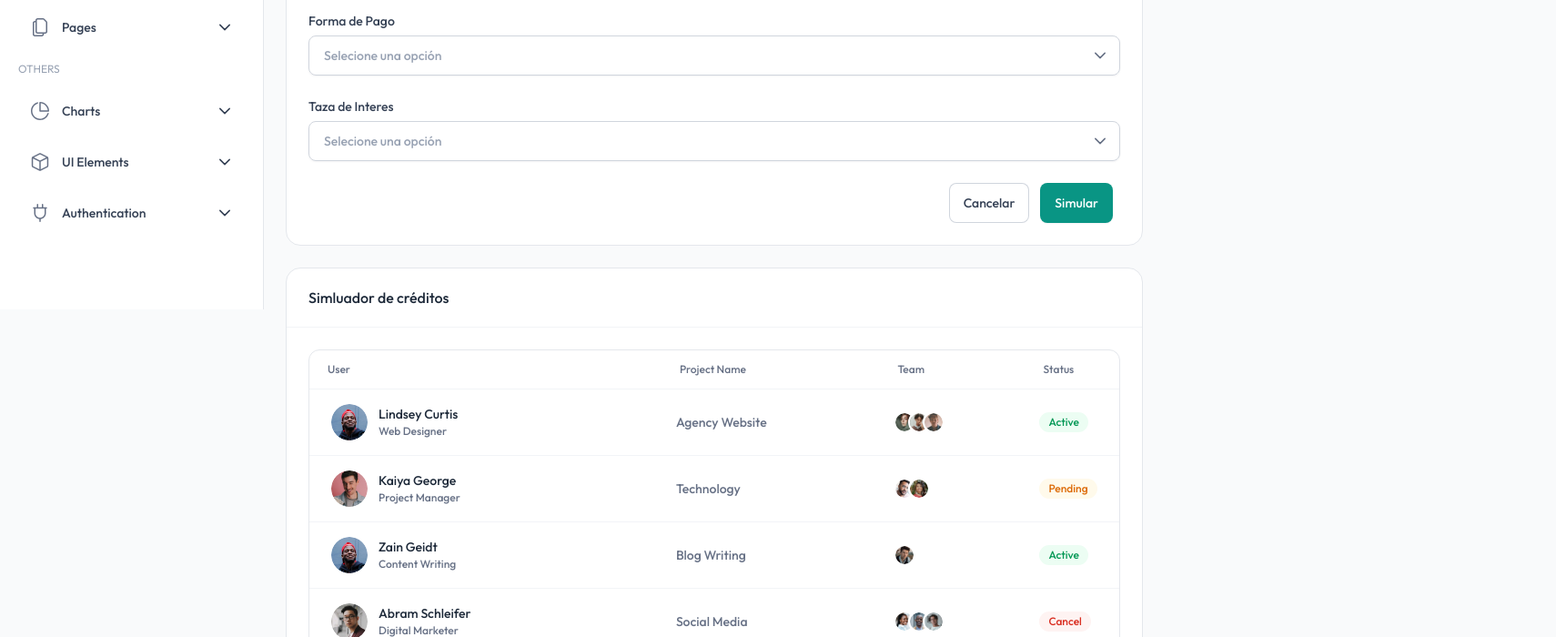
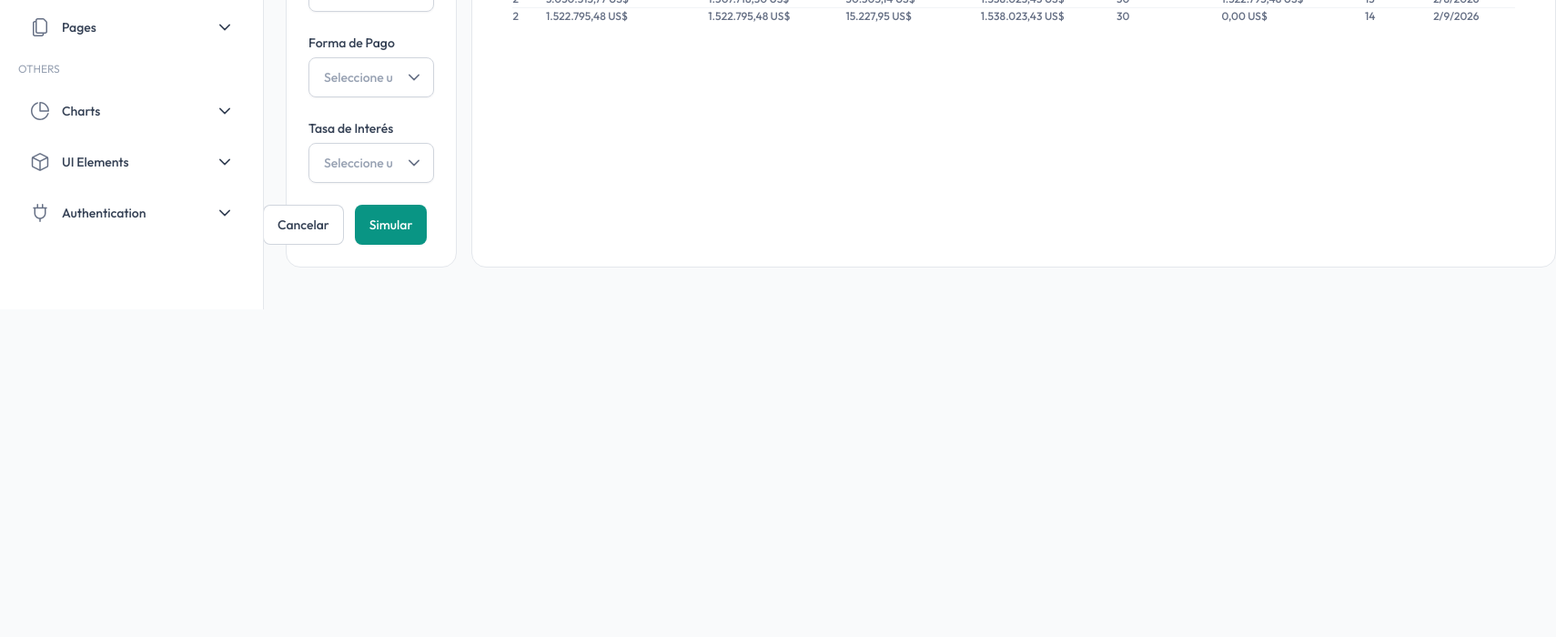
Before and after one commit to Tobarsitoo/SimuladorCredi-FrontEnd, a Next.js app: page / in a window 1280 px wide. Shown: the part 460-1160 px from the top of the page at 91% size, 1710 px wide, since content can reach past the window. After the commit the page ends 800 px from the top, so only its background shows below. Built offline with nearby package versions, Linux system fonts and the light colour scheme.

Commit message:
tabla modificada
se modifica la tabla

```diff
--- a/src/components/simluador-creditos/formulario/Inputs.tsx
+++ b/src/components/simluador-creditos/formulario/Inputs.tsx
@@ -12,11 +12,12 @@ import { CalenderIcon, ChevronDownIcon, EyeCloseIcon, EyeIcon, TimeIcon } from "
 export default function DefaultInputs() {
   // Data
   const [showPassword, setShowPassword] = useState(false);
+  const [isMenuOpen, setIsMenuOpen] = useState(false);
   const options = [
     { value: "Mensual", label: "Mensual" },
-    { value: "Trimestar", label: "Trimestal" },
-    { value: "Semestral", label: "Semestal" },
-    { value: "Único, al vencmiento", label: "Único, al vencmiento" },
+    { value: "Trimestral", label: "Trimestral" },
+    { value: "Semestral", label: "Semestral" },
+    { value: "Único, al vencimiento", label: "Único, al vencimiento" },
   ];
   const { isOpen, openModal, closeModal } = useModal();
   const handleSave = () => {
@@ -34,7 +35,8 @@ export default function DefaultInputs() {
     console.log("Selected value:", value);
   };
   return (
-    <><ComponentCard title="Simluador de créditos" className="font-medium">
+    <div className="flex flex-row gap-4"> {/* Contenedor flexbox */}
+      <ComponentCard title="Simulador de créditos" className={`font-medium flex-1 ${isMenuOpen ? 'min-w-[50%]' : 'min-w-[20%]'}`}>
         <div className="space-y-6">
           <div>
             <Label htmlFor="datePicker">Fecha de disposición</Label>
@@ -49,16 +51,13 @@ export default function DefaultInputs() {
               </span>
             </div>
           </div>
-        {/* <div>
-      <Label>Cuenta</Label>
-      <Input type="number" />
-    </div> */}
+
           <div>
-          <Label>Linea del Credito</Label>
+            <Label>Línea del Crédito</Label>
             <Input type="text" />
           </div>
           <div>
-          <Label>Monto del Credito</Label>
+            <Label>Monto del Crédito</Label>
             <Input type="number" />
           </div>
           <div>
@@ -66,7 +65,7 @@ export default function DefaultInputs() {
             <div className="relative">
               <Select
                 options={options}
-              placeholder="Selecione una opción"
+                placeholder="Seleccione una opción"
                 onChange={handleSelectChange}
                 className="dark:bg-dark-900" />
               <span className="absolute text-gray-500 -translate-y-1/2 pointer-events-none right-3 top-1/2 dark:text-gray-400">
@@ -76,11 +75,11 @@ export default function DefaultInputs() {
           </div>
 
           <div>
-          <Label>Taza de Interes</Label>
+            <Label>Tasa de Interés</Label>
             <div className="relative">
               <Select
                 options={options2}
-              placeholder="Selecione una opción"
+                placeholder="Seleccione una opción"
                 onChange={handleSelectChange}
                 className="dark:bg-dark-900" />
               <span className="absolute text-gray-500 -translate-y-1/2 pointer-events-none right-3 top-1/2 dark:text-gray-400">
@@ -98,8 +97,9 @@ export default function DefaultInputs() {
           </div>
         </div>
       </ComponentCard>
-    <ComponentCard title="Simluador de créditos" className="font-medium">
+      <ComponentCard title="Amorizacion de créditos" className="font-medium">
         <Table />
-    </ComponentCard></>
+      </ComponentCard>
+    </div>
   );
 }
--- a/src/components/tables/BasicTableOne.tsx
+++ b/src/components/tables/BasicTableOne.tsx
@@ -1,4 +1,4 @@
-import React from "react";
+import React, { useState, useEffect } from "react";
 import {
   Table,
   TableBody,
@@ -7,214 +7,99 @@ import {
   TableRow,
 } from "../ui/table";
 
-import Badge from "../ui/badge/Badge";
-import Image from "next/image";
-
-interface Order {
-  id: number;
-  user: {
-    image: string;
-    name: string;
-    role: string;
-  };
-  projectName: string;
-  team: {
-    images: string[];
-  };
-  status: string;
-  budget: string;
+interface AmortizationData {
+  anio: number;
+  sdoCapitalInicial: number;
+  pagoCapital: number;
+  pInt: number;
+  montoPago: number;
+  plazoDias: number;
+  sdoCapitalFinal: number;
+  pagoNo: number;
+  fecha: string;
 }
 
-// Define the table data using the interface
-const tableData: Order[] = [
-  {
-    id: 1,
-    user: {
-      image: "/images/user/user-17.jpg",
-      name: "Lindsey Curtis",
-      role: "Web Designer",
-    },
-    projectName: "Agency Website",
-    team: {
-      images: [
-        "/images/user/user-22.jpg",
-        "/images/user/user-23.jpg",
-        "/images/user/user-24.jpg",
-      ],
-    },
-    budget: "3.9K",
-    status: "Active",
-  },
-  {
-    id: 2,
-    user: {
-      image: "/images/user/user-18.jpg",
-      name: "Kaiya George",
-      role: "Project Manager",
-    },
-    projectName: "Technology",
-    team: {
-      images: ["/images/user/user-25.jpg", "/images/user/user-26.jpg"],
-    },
-    budget: "24.9K",
-    status: "Pending",
-  },
-  {
-    id: 3,
-    user: {
-      image: "/images/user/user-17.jpg",
-      name: "Zain Geidt",
-      role: "Content Writing",
-    },
-    projectName: "Blog Writing",
-    team: {
-      images: ["/images/user/user-27.jpg"],
-    },
-    budget: "12.7K",
-    status: "Active",
-  },
-  {
-    id: 4,
-    user: {
-      image: "/images/user/user-20.jpg",
-      name: "Abram Schleifer",
-      role: "Digital Marketer",
-    },
-    projectName: "Social Media",
-    team: {
-      images: [
-        "/images/user/user-28.jpg",
-        "/images/user/user-29.jpg",
-        "/images/user/user-30.jpg",
-      ],
-    },
-    budget: "2.8K",
-    status: "Cancel",
-  },
-  {
-    id: 5,
-    user: {
-      image: "/images/user/user-21.jpg",
-      name: "Carla George",
-      role: "Front-end Developer",
-    },
-    projectName: "Website",
-    team: {
-      images: [
-        "/images/user/user-31.jpg",
-        "/images/user/user-32.jpg",
-        "/images/user/user-33.jpg",
-      ],
-    },
-    budget: "4.5K",
-    status: "Active",
-  },
-];
+export default function BasicTableOne() {
+  const [amortizationData, setAmortizationData] = useState<AmortizationData[]>([]);
 
-export default function BasicTableOne() {
+  useEffect(() => {
+    // Parámetros del préstamo (debes obtenerlos de alguna manera)
+    const montoPrestamo = 20000000;
+    const tasaInteresAnual = 0.12; // 12% anual
+    const plazoMeses = 14;
+
+    const resultados = calcularAmortizacion(montoPrestamo, tasaInteresAnual, plazoMeses);
+    setAmortizationData(resultados);
+  }, []);
+
+  const calcularAmortizacion = (
+    montoPrestamo: number,
+    tasaInteresAnual: number,
+    plazoMeses: number
+  ): AmortizationData[] => {
+    const resultados: AmortizationData[] = [];
+    let saldo = montoPrestamo;
+    const tasaInteresMensual = tasaInteresAnual / 12;
+    const pagoMensual =
+      (montoPrestamo * tasaInteresMensual) /
+      (1 - Math.pow(1 + tasaInteresMensual, -plazoMeses));
+    let fechaActual = new Date("2025-08-02"); // Fecha inicial
+
+    for (let i = 1; i <= plazoMeses; i++) {
+      const interes = saldo * tasaInteresMensual;
+      const capital = pagoMensual - interes;
+      const nuevoSaldo = saldo - capital;
+
+      resultados.push({
+        anio: Math.ceil(i / 12),
+        sdoCapitalInicial: saldo,
+        pagoCapital: capital,
+        pInt: interes,
+        montoPago: pagoMensual,
+        plazoDias: 30,
+        sdoCapitalFinal: nuevoSaldo,
+        pagoNo: i,
+        fecha: fechaActual.toLocaleDateString("es-ES"),
+      });
+
+      saldo = nuevoSaldo;
+      fechaActual.setMonth(fechaActual.getMonth() + 1);
+    }
+
+    return resultados;
+  };
+
   return (
-    <div className="overflow-hidden rounded-xl border border-gray-200 bg-white dark:border-white/[0.05] dark:bg-white/[0.03]">
+    <div className="px-5 py-3 font-medium text-gray-500 text-start text-theme-xs dark:text-gray-400">
       <div className="max-w-full overflow-x-auto">
         <div className="min-w-[1102px]">
           <Table>
-            {/* Table Header */}
             <TableHeader className="border-b border-gray-100 dark:border-white/[0.05]">
               <TableRow>
-                <TableCell
-                  isHeader
-                  className="px-5 py-3 font-medium text-gray-500 text-start text-theme-xs dark:text-gray-400"
-                >
-                  User
-                </TableCell>
-                <TableCell
-                  isHeader
-                  className="px-5 py-3 font-medium text-gray-500 text-start text-theme-xs dark:text-gray-400"
-                >
-                  Project Name
-                </TableCell>
-                <TableCell
-                  isHeader
-                  className="px-5 py-3 font-medium text-gray-500 text-start text-theme-xs dark:text-gray-400"
-                >
-                  Team
-                </TableCell>
-                <TableCell
-                  isHeader
-                  className="px-5 py-3 font-medium text-gray-500 text-start text-theme-xs dark:text-gray-400"
-                >
-                  Status
-                </TableCell>
-                <TableCell
-                  isHeader
-                  className="px-5 py-3 font-medium text-gray-500 text-start text-theme-xs dark:text-gray-400"
-                >
-                  Budget
-                </TableCell>
+                <TableCell isHeader>Año</TableCell>
+                <TableCell isHeader>Sdo. Capital</TableCell>
+                <TableCell isHeader>Pago Capital</TableCell>
+                <TableCell isHeader>P. Int.</TableCell>
+                <TableCell isHeader>Monto de Pago</TableCell>
+                <TableCell isHeader>Plazo en días</TableCell>
+                <TableCell isHeader>Sdo. Capital</TableCell>
+                <TableCell isHeader>Pago No</TableCell>
+                <TableCell isHeader>Fecha</TableCell>
               </TableRow>
             </TableHeader>
 
-            {/* Table Body */}
             <TableBody className="divide-y divide-gray-100 dark:divide-white/[0.05]">
-              {tableData.map((order) => (
-                <TableRow key={order.id}>
-                  <TableCell className="px-5 py-4 sm:px-6 text-start">
-                    <div className="flex items-center gap-3">
-                      <div className="w-10 h-10 overflow-hidden rounded-full">
-                        <Image
-                          width={40}
-                          height={40}
-                          src={order.user.image}
-                          alt={order.user.name}
-                        />
-                      </div>
-                      <div>
-                        <span className="block font-medium text-gray-800 text-theme-sm dark:text-white/90">
-                          {order.user.name}
-                        </span>
-                        <span className="block text-gray-500 text-theme-xs dark:text-gray-400">
-                          {order.user.role}
-                        </span>
-                      </div>
-                    </div>
-                  </TableCell>
-                  <TableCell className="px-4 py-3 text-gray-500 text-start text-theme-sm dark:text-gray-400">
-                    {order.projectName}
-                  </TableCell>
-                  <TableCell className="px-4 py-3 text-gray-500 text-start text-theme-sm dark:text-gray-400">
-                    <div className="flex -space-x-2">
-                      {order.team.images.map((teamImage, index) => (
-                        <div
-                          key={index}
-                          className="w-6 h-6 overflow-hidden border-2 border-white rounded-full dark:border-gray-900"
-                        >
-                          <Image
-                            width={24}
-                            height={24}
-                            src={teamImage}
-                            alt={`Team member ${index + 1}`}
-                            className="w-full"
-                          />
-                        </div>
-                      ))}
-                    </div>
-                  </TableCell>
-                  <TableCell className="px-4 py-3 text-gray-500 text-start text-theme-sm dark:text-gray-400">
-                    <Badge
-                      size="sm"
-                      color={
-                        order.status === "Active"
-                          ? "success"
-                          : order.status === "Pending"
-                          ? "warning"
-                          : "error"
-                      }
-                    >
-                      {order.status}
-                    </Badge>
-                  </TableCell>
-                  <TableCell className="px-4 py-3 text-gray-500 text-theme-sm dark:text-gray-400">
-                    {order.budget}
-                  </TableCell>
+              {amortizationData.map((data, index) => (
+                <TableRow key={index}>
+                  <TableCell>{data.anio}</TableCell>
+                  <TableCell>{data.sdoCapitalInicial.toLocaleString('es-ES', { style: 'currency', currency: 'USD' })}</TableCell>
+                  <TableCell>{data.pagoCapital.toLocaleString('es-ES', { style: 'currency', currency: 'USD' })}</TableCell>
+                  <TableCell>{data.pInt.toLocaleString('es-ES', { style: 'currency', currency: 'USD' })}</TableCell>
+                  <TableCell>{data.montoPago.toLocaleString('es-ES', { style: 'currency', currency: 'USD' })}</TableCell>
+                  <TableCell>{data.plazoDias}</TableCell>
+                  <TableCell>{data.sdoCapitalFinal.toLocaleString('es-ES', { style: 'currency', currency: 'USD' })}</TableCell>
+                  <TableCell>{data.pagoNo}</TableCell>
+                  <TableCell>{data.fecha}</TableCell>
                 </TableRow>
               ))}
             </TableBody>
```
Lines whose indentation alone changed are shown as unchanged.
